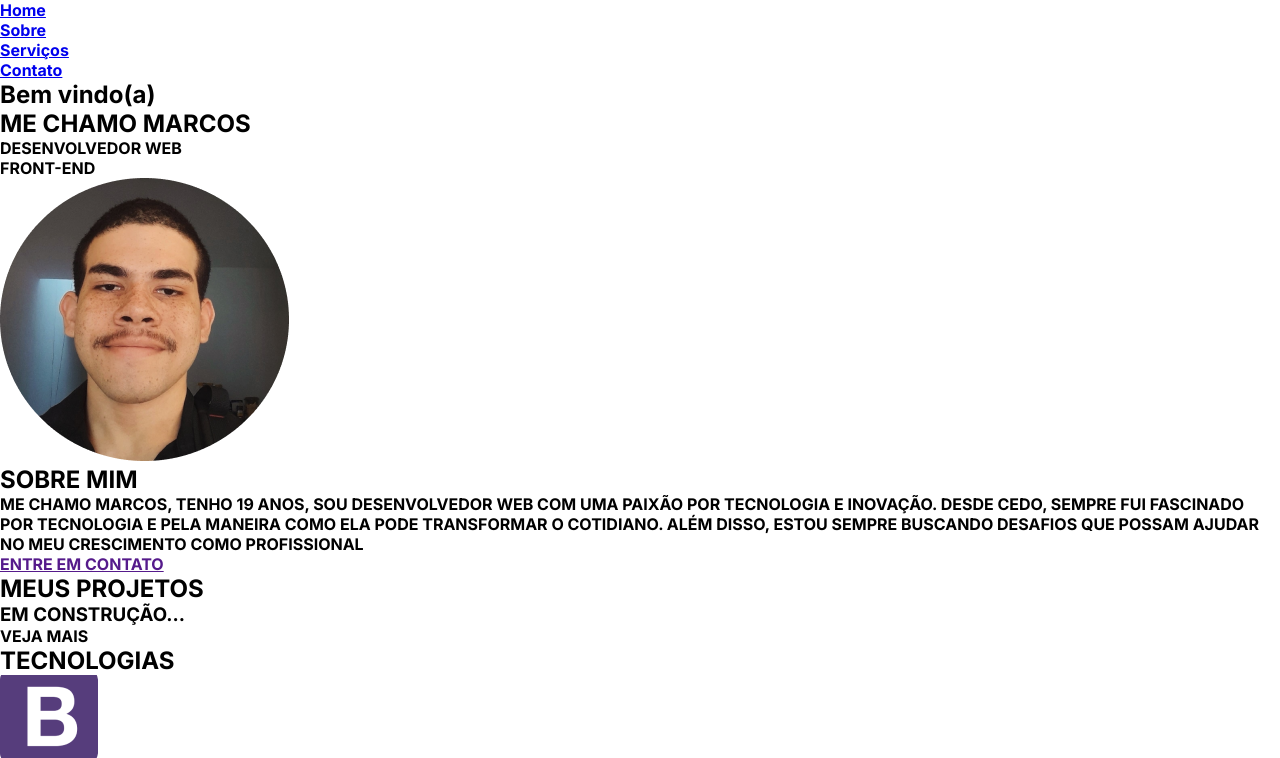
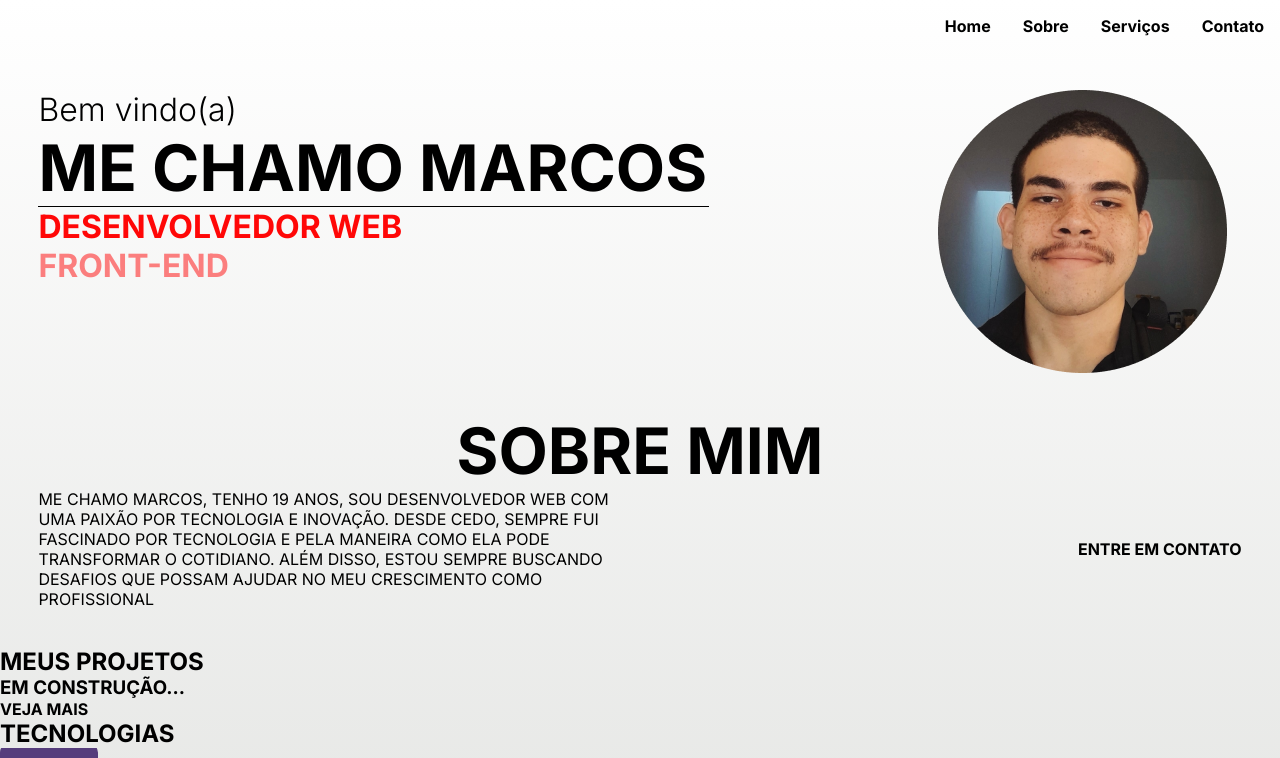
Before and after one commit to Marcos-Cawam/Portfolio, a plain HTML site: page index.html in a window 1280 px wide. Shown: the top 758 px of the page. Drawn offline with Linux system fonts and the light colour scheme.

Commit message:
Com Apresentation Feito

```diff
--- a/index.html
+++ b/index.html
@@ -2,20 +2,36 @@
 <html lang="pt-br" data-bs-theme="dark">
 <head>
     <meta charset="UTF-8">
-    <meta name="viewport" content="width=, initial-scale=1.0">
+    <meta name="viewport" content="width=device-width, initial-scale=1.0">
 
-    <link rel="stylesheet" href="preloader.css">
     <link rel="stylesheet" href="/styles/sass/style.css">
-    <link rel="stylesheet" href="/styles/sass/style.sass">
+
     <title>Portfolio</title>
 </head>
 <body>
     <header>
         <nav><ul>
+            <div class="nav-text">
+                <div class="nav-item">
                     <li><a href="#">Home</a></li>
+                </div>
+
+                <div class="nav-item">
                     <li><a href="#about">Sobre</a></li>
+
+                </div>
+
+                <div class="nav-item">
                     <li><a href="#services">Serviços</a></li>
+
+                </div>
+
+                <div class="nav-item">
                     <li><a href="#contact">Contato</a></li>
+
+                </div>
+            </div>
+
             </ul>
         </nav>
     </header>
@@ -23,10 +39,16 @@
     <main>
         <section> <!--APRESENTATION-->
             <div class="apresentation">
+                <div class="apresentation-items">
+
+                    <div class="apresentation-text">
                         <h1>Bem vindo(a)</h1>
                         <h2>ME CHAMO MARCOS</h2>
-                <p>DESENVOLVEDOR WEB<br>FRONT-END</p>
+                        <p>DESENVOLVEDOR WEB<br><span class="transparent">FRONT-END</span></p>
+
+                    </div>
                 <img src="assets/marcos.png" alt="Marcos">
+            </div>
             </div>
         </section>
 
@@ -48,7 +70,7 @@
             </div>
         </section>
 
-        <section><!--PROJECTS-->
+        <section id="projects"><!--PROJECTS-->
             <div class="project">
                 <div class="project-text">
                     <h2>MEUS PROJETOS</h2>
@@ -58,7 +80,7 @@
             </div>
         </section>
 
-        <section><!--TECHNOLOGIES-->
+        <section id="projects"><!--TECHNOLOGIES-->
             <div class="technologies">
             <div class="technologies-title">
                 <h2>TECNOLOGIAS</h2>
@@ -108,7 +130,7 @@
         <h2>INFORMAÇÕES PESSOAIS</h2>
         <p>TELEFONE: (85)989666683</p>
         <p>E-MAIL: marcoscawam@gmail.com</p>
-        <P>LINKEDIN:<a href="www.linkedin.com/in/marcos-cawam-36224120b
+        <P>LINKEDIN:<a href="https://www.linkedin.com/in/marcos-cawam-36224120b"
             ">www.linkedin.com/in/marcos-cawam-36224120b
         </a></P>
 
--- a/styles/sass/style.scss
+++ b/styles/sass/style.scss
@@ -7,3 +7,78 @@
     font-family:inter;
     font-weight: bold;
 }
+
+a,ul{
+    text-decoration: none;
+    list-style: none;
+    color: #000;
+}
+
+body{
+    background: linear-gradient(to bottom, #fff,#E5E6E4,#858585);
+}
+
+
+/*HEADER*/
+.nav-text{
+    display: flex;
+    justify-content: flex-end;
+    .nav-item{
+        padding: 1rem;
+    }
+}
+
+/*END*/
+
+/*APRESENTATION*/
+.apresentation{
+    margin: 3%;
+    .apresentation-items{
+        display: flex;
+        .apresentation-text{
+            padding-right: 19%;
+        }
+    }
+    .transparent{
+        opacity: 0.5;
+    }
+    h1{
+    font-weight: 300;
+    font-size: 2rem;
+    }
+    h2{
+        font-size: 4rem;
+        display: inline-block;
+        border-bottom: 1px solid black ;
+        padding-right: 2px;
+    }
+    p{
+        color: #FF0707;
+        font-size: 2rem;
+    }
+}
+/*END*/
+
+//
+
+
+//ABOUT
+.about{
+    display: flex;
+    flex-wrap: wrap;
+    justify-content: center;
+    margin: 3%;
+    .about-text{
+        display: flex;
+        justify-content: space-between;
+        align-items: center;
+    }
+    h2{
+        font-size: 4rem
+    }
+    p{
+        font-weight: 400;
+        width: 50%;
+    }
+}
+//END
```
Also changed, not shown: styles/sass/style.css, 1 other file. Lines whose indentation alone changed are shown as unchanged.
